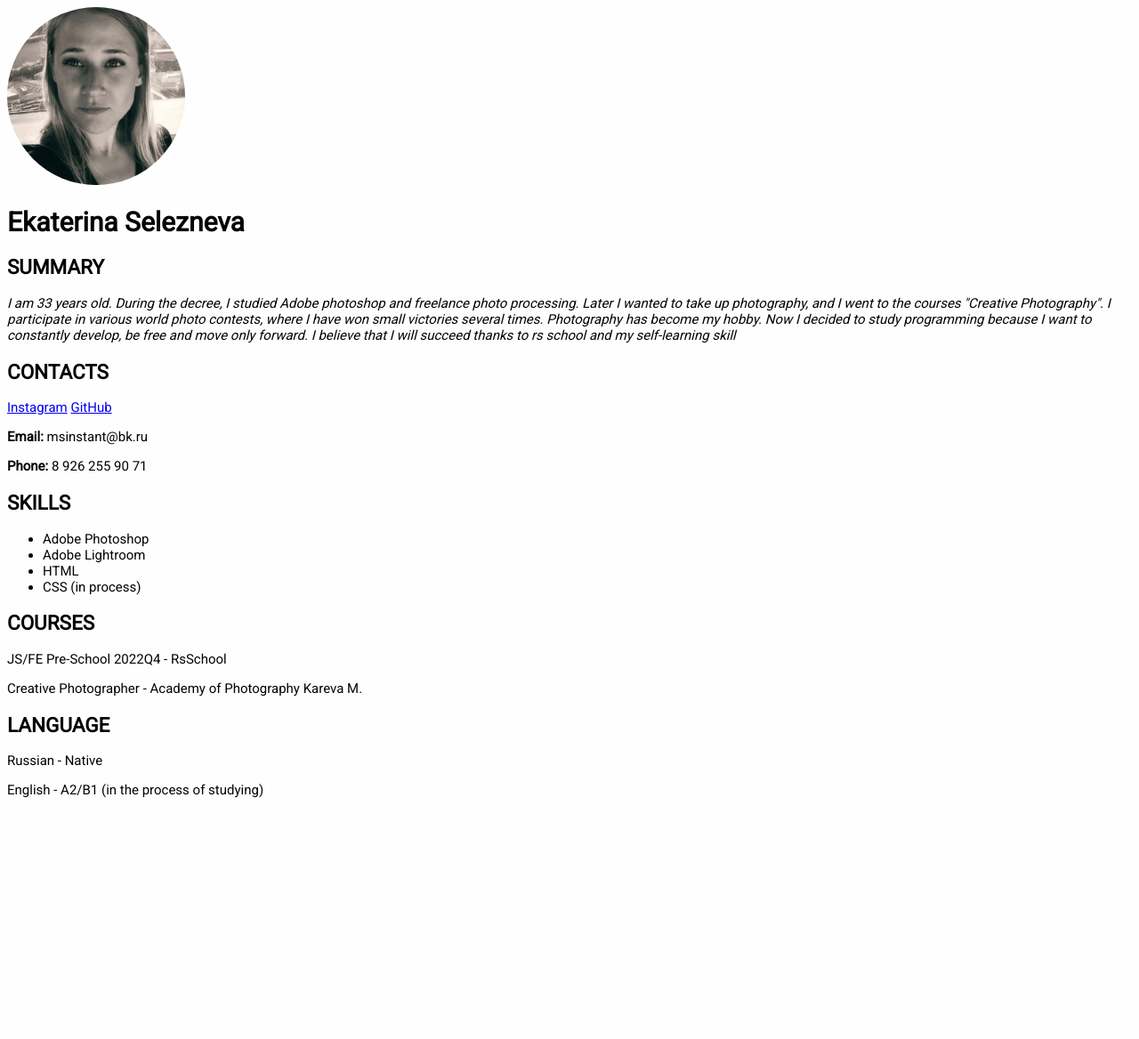
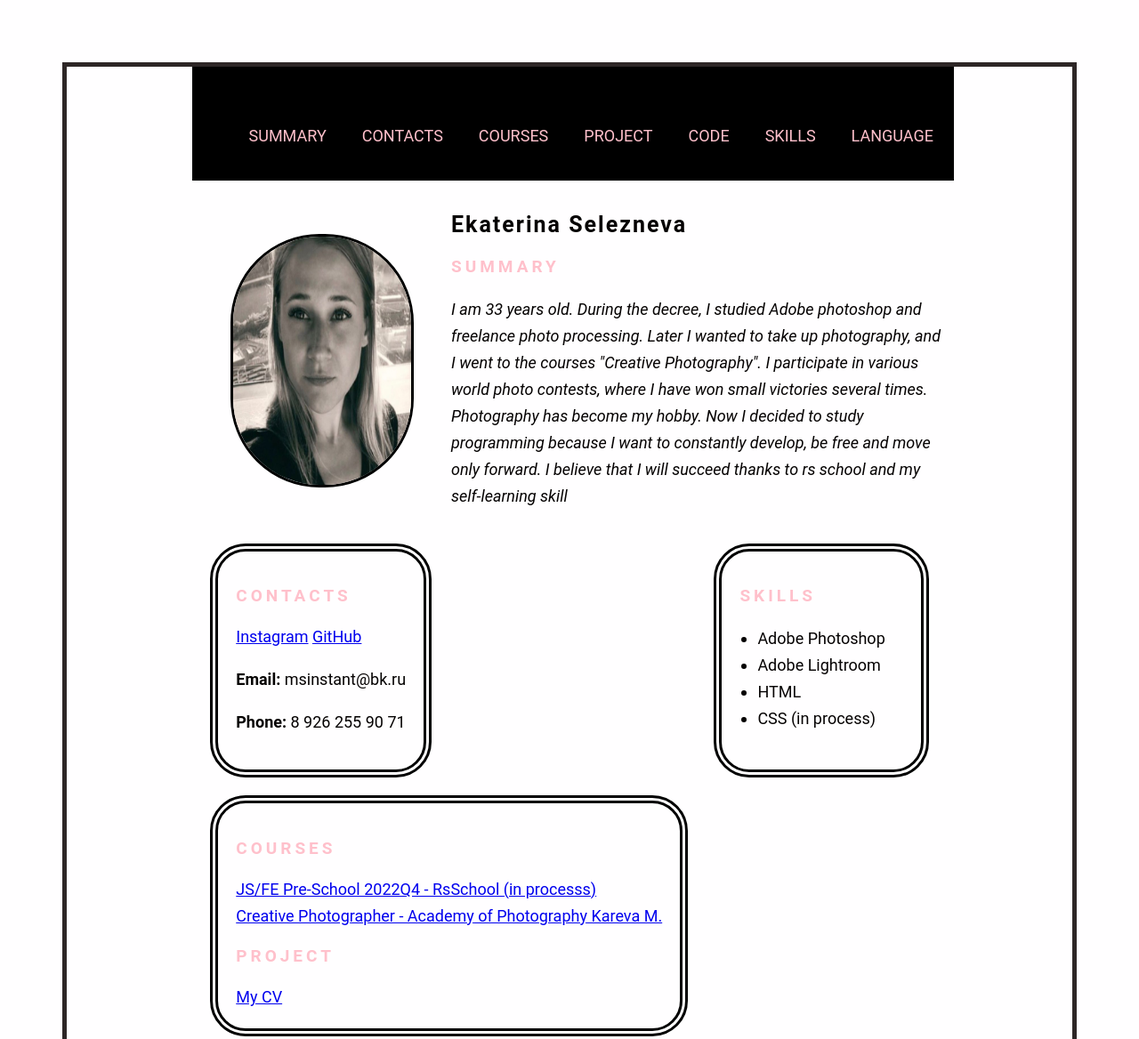
Before and after one commit to kateinstant/rsschool-cv, a plain HTML site: page index.html in a window 1280 px wide. Shown: the top 1168 px of the page at 89% size. Before the commit the page ends 912 px from the top, so only its background shows below. Drawn offline with Linux system fonts and the light colour scheme; files whose address does not match are found by name.

Commit message:
docs: add text in cv file

```diff
--- a/index.html
+++ b/index.html
@@ -1,53 +1,95 @@
 <!DOCTYPE html>
-<html>
+<html lang="en">
     <head>
         <meta charset="UTF-8">
+        <meta name="viewport" content="width=device-width, initial-scale=1.0, user-scalable=yes">
         <title>Kate Selezneva CV</title>
         <link rel="stylesheet" href="style.css">
         <link rel="icon" href="/Users/imac/Desktop/rsschool-cv/rsschool-cv/assets/favicon/favicon.ico">
-        <style>
-            body {
-                background: rgb(255, 254, 255);
-            }
-            h1 {
-            color: #050202
-            }
-            h2 {
-            color: #050202;
-            }
-        </style>
     </head>
     <body>
+    <div class="container">
+          <header class="header">
+            <nav class="nav">
+                <ul class="nav-list">
+                    <li class="nav-item"><a href="#SUMMARY" class="nav-link">SUMMARY </a></li>
+                    <li class="nav-item"><a href="#contacts" class="nav-link">CONTACTS</a></li>
+                  <li class="nav-item"><a href="#courses" class="nav-link">COURSES</a></li>
+                  <li class="nav-item"><a href="#project" class="nav-link">PROJECT</a></li>
+                  <li class="nav-item"><a href="#code" class="nav-link">CODE</a></li>
+                  <li class="nav-item"><a href="#skills" class="nav-link">SKILLS</a></li>
+                  <li class="nav-item"><a href="#language" class="nav-link">LANGUAGE</a></li>
+                </ul>
+              </nav>
+        </header>
+      <main>
+        <div class="info">
+     <img src="/Users/imac/Desktop/rsschool-cv/rsschool-cv/assets/img/kate.jpeg" alt="My photo" class="avatar">
+     <div class="info-text">
+     <h1 class="nameES">Ekaterina Selezneva</h1>
+            <div class="summary">
+       <h2 id="SUMMARY">SUMMARY </h2>
+        <p> <em>I am 33 years old. During the decree, I studied Adobe photoshop and freelance photo processing. Later I wanted to take up photography, and I went to the courses "Creative Photography". I participate in various world photo contests, where I have won small victories several times. Photography has become my hobby. Now I decided to study programming because I want to constantly develop, be free and move only forward. I believe that I will succeed thanks to rs school and my self-learning skill</em> </p>
+      </div>
+     </div>
+     </div>
+    </main>
+    <div class="container1">
 
+          <div class="contact">
+           <h2 id="contacts">CONTACTS </h2>
+           <a href="https://www.instagram.com/instantkati/" target="blanc">Instagram</a>
+           <a href="https://github.com/kateinstant" target="blank">GitHub</a>
+           <P> <strong>Email:</strong> msinstant@bk.ru </P> <P> <strong>Phone:</strong> 8 926 255 90 71 </P>
 
-        <img src="/Users/imac/Desktop/rsschool-cv/rsschool-cv/assets/img/kate.jpeg" alt="My photo" class="avatar">
+       </div>
+        <div class="skills">
+            <h2 id="skills">SKILLS</h2>
+               <ul class="list">
+                 <li>Adobe Photoshop</li>
+                 <li>Adobe Lightroom</li>
+                 <li>HTML</li>
+                 <li>CSS (in process)</li>
+               </ul>
+    </div>
 
-        <h1>Ekaterina Selezneva</h1>
+<div class="courses">
+    <h2 id="courses">COURSES</h2>
+    <a href="https://rs.school/js/" target="blanc">JS/FE Pre-School 2022Q4 - RsSchool (in processs)</a>
+    <br>
+    <a href="https://kareva-margarita.ru/" target="blanc">Creative Photographer - Academy of Photography Kareva M.</a>
+    <h2 id="project" >PROJECT</h2>
+    <a href="https://kateinstant.github.io/rsschool-cv/cv" target="blanc">My CV</a>
+</div>
+<div class="Code">
+<h2 id="CODE">CODE</h2>
+<p>This code does not execute properly. Try to figure out why.</p>
+    <pre>
+        <code>
+        function multiply(a, b){
 
-        <h2>SUMMARY</h2>
-        <p> <em>I am 33 years old. During the decree, I studied Adobe photoshop and freelance photo processing. Later I wanted to take up photography, and I went to the courses "Creative Photography". I participate in various world photo contests, where I have won small victories several times. Photography has become my hobby. Now I decided to study programming because I want to constantly develop, be free and move only forward. I believe that I will succeed thanks to rs school and my self-learning skill</em> </p>
+        return a * b;
 
-        <h2>CONTACTS</h2>
-       <a href="https://www.instagram.com/instantkati/"target="blanc">Instagram</a>
-       <a href="https://github.com/kateinstant"target="blank">GitHub</a>
-       <P> <strong>Email:</strong> msinstant@bk.ru </P> <P> <strong>Phone:</strong> 8 926 255 90 71 </P>
+        }
+    </code>
+    </pre>
+</div>
 
-
-   <h2>SKILLS</h2>
-   <ul>
-    <li>Adobe Photoshop</li>
-    <li>Adobe Lightroom</li>
-<li>HTML</li>
-<li>CSS (in process)</li>
-   </ul>
-
-<h2>COURSES</h2>
-<p>JS/FE Pre-School 2022Q4 - RsSchool</p>
-<p>Creative Photographer - Academy of Photography Kareva M.</p>
-
-<h2>LANGUAGE</h2>
+<div class="lang">
+<h2 id="language">LANGUAGE</h2>
    <p>Russian - Native</p>
    <p>English - A2/B1 (in the process of studying)</p>
-
+</div>
+</div>
+</div>
+<footer>
+    <div class="container3">
+        <div class="foot">
+    <div><a href="https://github.com/kateinstant" target="blank"><img src="/Users/imac/Desktop/rsschool-cv/rsschool-cv/assets/img/github-logo-png-7.png" alt="LogoGitHub" class="imfgit"></a></div>
+    <div class="nameis"><p class="name">Ekaterina Selezneva, 2022 </p></div>
+    <div><a href="https://rs.school/js/" target="blanc"> <img src="/Users/imac/Desktop/rsschool-cv/rsschool-cv/assets/img/rs_school_js.svg" alt="LogoRsSchool" class="imgrs"></a></div>
+</div>
+</div>
+</footer>
 </body>
 </html>
--- a/style.css
+++ b/style.css
@@ -1,17 +1,137 @@
-    @import url('https://fonts.googleapis.com/css2?family=Roboto&display=swap');
 body {
-
-        background: rgb(251, 243, 249);
+  background: rgb(255, 254, 255);
     color: #050202;
     font-size: 15px;
     font-weight: normal;
     font-family: 'Roboto', sans-serif;
+    display: flex;
+    flex-direction: column;
+    justify-content: space-between;
+    margin: 70px;
+    line-height: 30px;
+    font-size: 18px;
+    border: 5px solid rgb(45, 38, 38);
 }
-    * {
-        box-sizing: border-box;
+h1 {
+  font-size: 25px;
+  letter-spacing: 2px;
+}
+h2 {
+  font-size: 19px;
+  color: pink;
+  letter-spacing: 4px;
+}
+.container {
+  width: 75%;
+  margin: auto;
+
 }
 .avatar{
         width: 200px;
         border-radius: 100px;
         box-shadow: 10px 4px 14px rgba(0, 0, 0, 0 25);
+        margin: 5%;
+        border: 3px solid  black;
     }
+    .nav-list {
+        display: flex;
+        justify-content: center;
+        align-items: center;
+        list-style: none;
+      }
+      @import url('https://fonts.googleapis.com/css2?family=Roboto&display=swap');
+      html {
+        scroll-behavior: smooth;
+        width: 100%;
+        height: 100%;
+      }
+
+      .nav-link {
+        padding: 10px 20px;
+        line-height: 100px;
+        color: pink;
+        text-decoration: none;
+      }
+
+      .header {
+        background: black;
+        width: 100%;
+        padding: 10px 0.5% 0px 0.5%;
+      }
+
+
+
+      .imfgit {
+        width: 80px;
+        border-radius: 100px;
+      }
+      .imgrs {
+        width: 120px;
+
+      }
+
+      .name {
+        font-weight: bold;
+        font-variant: small-caps;
+
+
+      }
+      @media (min-width: 768px) {
+        .section {
+          width: 30%;
+        }
+      }
+
+      @media (max-width: 700px) {
+        .section {
+          margin-top: 15px;
+        width: 100%;
+        }
+      }
+.footer {
+        font-size: 15px;
+        padding: 15px;
+        border: 10px;
+        margin: auto;
+        display: flex;
+
+      }
+.nameis {
+        text-align: center;
+      }
+
+.foot {
+  display: inline-block;
+}
+
+.list {
+  padding: 0 20px;
+}
+
+.info {
+  display: flex;
+}
+
+.container1 {
+display: flex;
+width: fit-content;
+flex-wrap: wrap;
+padding: 10px;
+justify-content: space-between;
+
+}
+
+.container1 div {
+  padding: 20px;
+  border: 2px solid pink;
+  border-radius: 40px;
+  margin: 10px;
+  border: 9px double black;
+}
+
+.container3 div {
+  display: flex;
+  justify-content: space-between;
+  padding: 20px;
+  margin: 10px;
+}
```
Also changed, not shown: assets/img/github-logo-png-7.png (added), assets/img/rs_school_js.svg (added), 2 other files. Lines whose indentation alone changed are shown as unchanged.
